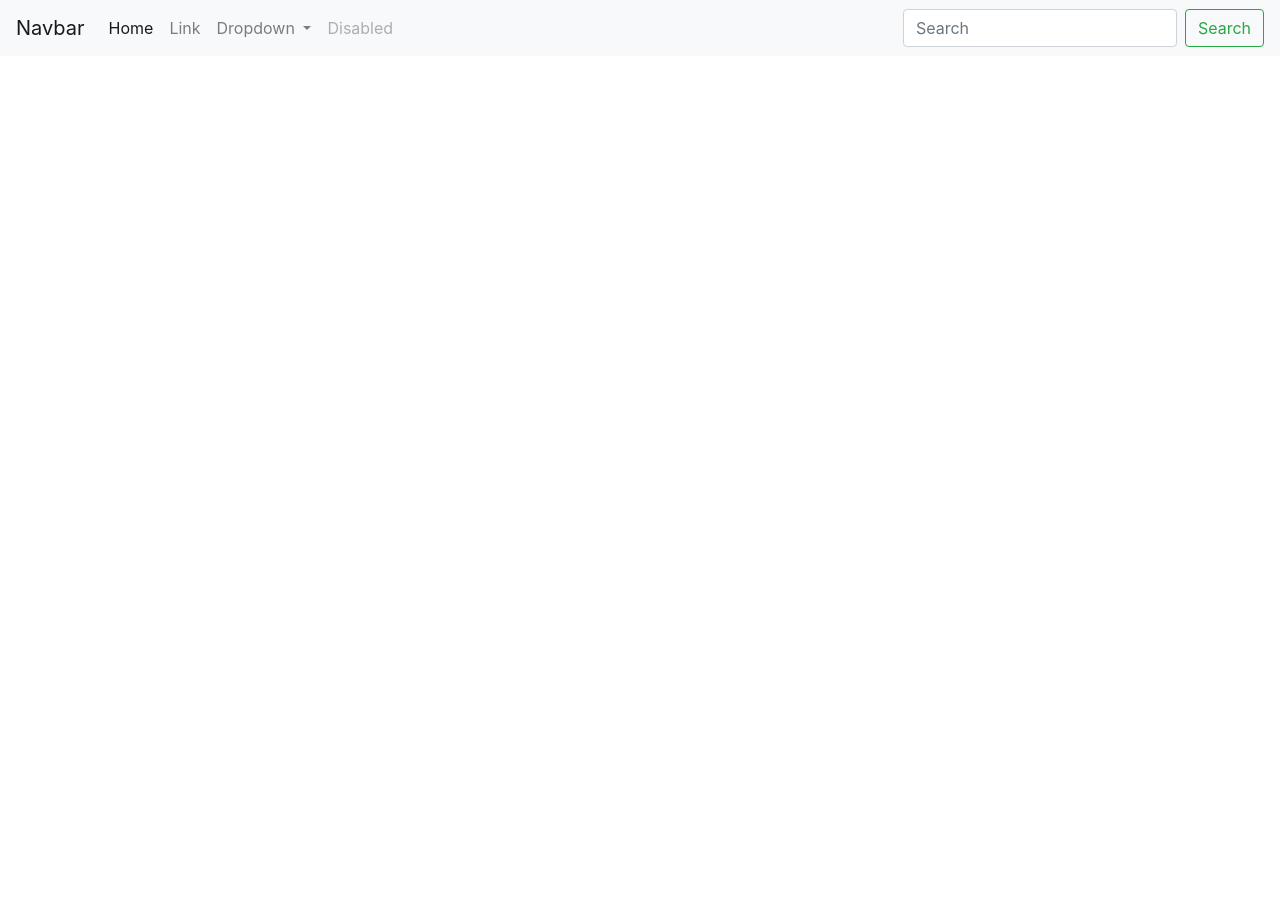
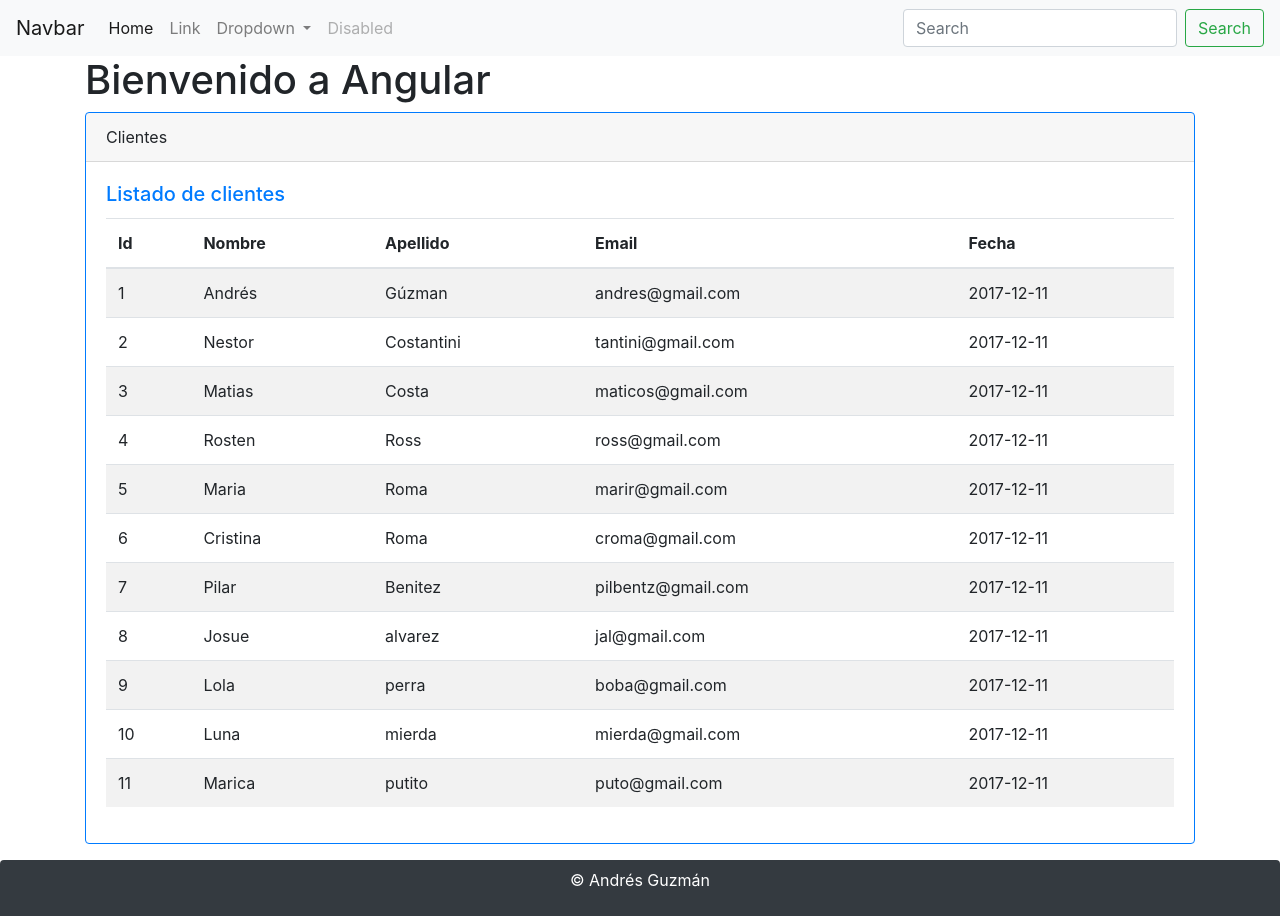
Before and after one commit to RostenRossDev/angular_spring_REST, an Angular app: page /clientes in a window 1280 px wide. Before the commit the page ends 800 px from the top, so only its background shows below. Built offline with nearby package versions, Linux system fonts and the light colour scheme.

Commit message:
Were created cliente component and cliente service

```diff
--- a/src/app/app.component.html
+++ b/src/app/app.component.html
@@ -6,14 +6,12 @@
 <!-- * * * * * * * * * Delete the template below * * * * * * * * * * -->
 <!-- * * * * * * * to get started with your project! * * * * * * * * -->
 <!-- * * * * * * * * * * * * * * * * * * * * * * * * * * * * * * * -->
-<app-header><app-header>
-
-<h1>{{title}}</h1>
-
-<ul>
-  <li>{{curso}}</li>
-  <li>Profesor: {{profesor}}</li>s
-</ul>
+<app-header></app-header>
+<div class="container">
+  <h1>{{title}}</h1>
+  <app-clientes></app-clientes>
+</div>
+<app-footer></app-footer>
 
 <!-- * * * * * * * * * * * * * * * * * * * * * * * * * * * * * * * -->
 <!-- * * * * * * * * * * * The content above * * * * * * * * * * * -->
--- /dev/null
+++ b/src/app/clientes/cliente.service.ts
@@ -0,0 +1,16 @@
+import { Injectable } from '@angular/core';
+import { CLIENTES } from  './clientes.json';
+import { Cliente } from './cliente';
+import { of, Observable } from 'rxjs'
+
+
+
+@Injectable()
+export class ClienteService {
+
+  constructor() { }
+
+  getClientes(): Observable<Cliente[]>{
+    return of (CLIENTES);
+  }
+}
--- /dev/null
+++ b/src/app/clientes/cliente.ts
@@ -0,0 +1,7 @@
+export class Cliente {
+  id: number;
+  nombre: string;
+  apellido: string;
+  createAt: string;
+  email: string;
+}
--- /dev/null
+++ b/src/app/clientes/clientes.component.html
@@ -0,0 +1,30 @@
+<div class="card border-primary mb-3">
+    <div class="card-header">Clientes</div>
+    <div class="card-body text-primary">
+        <h5 class="card-title">Listado de clientes</h5>
+
+        <table class="table table-border table-striped">
+          <thead>
+            <tr>
+              <th>Id</th>
+              <th>Nombre</th>
+              <th>Apellido</th>
+              <th>Email</th>
+              <th>Fecha</th>
+            </tr>
+          </thead>
+          <tbody>
+            <tr *ngFor="let cliente of clientes">
+              <td>{{cliente.id}}</td>
+              <td>{{cliente.nombre}}</td>
+              <td>{{cliente.apellido}}</td>
+              <td>{{cliente.email}}</td>
+              <td>{{cliente.createAt}}</td>
+            </tr>
+          </tbody>
+
+        </table>
+
+    </div>
+
+</div>
--- /dev/null
+++ b/src/app/clientes/clientes.component.ts
@@ -0,0 +1,22 @@
+import { Component, OnInit } from '@angular/core';
+import { Cliente } from './cliente';
+import { ClienteService } from './cliente.service';
+
+@Component({
+  selector: 'app-clientes',
+  templateUrl: './clientes.component.html'
+})
+export class ClientesComponent implements OnInit {
+
+  clientes: Cliente[];
+  constructor(private clienteService: ClienteService) {
+  }
+
+  ngOnInit(): void {
+     this.clienteService.getClientes().subscribe(
+       clientes => this.clientes = clientes //funcion anonima
+
+     );
+  }
+
+}
--- /dev/null
+++ b/src/app/clientes/clientes.json.ts
@@ -0,0 +1,14 @@
+import { Cliente} from './cliente';
+export const CLIENTES: Cliente[]=[
+  {id: 1, nombre: 'Andrés', apellido: 'Gúzman', email: 'andres@gmail.com', createAt: '2017-12-11'},
+  {id: 2, nombre: 'Nestor', apellido: 'Costantini', email: 'tantini@gmail.com', createAt: '2017-12-11'},
+  {id: 3, nombre: 'Matias', apellido: 'Costa', email: 'maticos@gmail.com', createAt: '2017-12-11'},
+  {id: 4, nombre: 'Rosten', apellido: 'Ross', email: 'ross@gmail.com', createAt: '2017-12-11'},
+  {id: 5, nombre: 'Maria', apellido: 'Roma', email: 'marir@gmail.com', createAt: '2017-12-11'},
+  {id: 6, nombre: 'Cristina', apellido: 'Roma', email: 'croma@gmail.com', createAt: '2017-12-11'},
+  {id: 7, nombre: 'Pilar', apellido: 'Benitez', email: 'pilbentz@gmail.com', createAt: '2017-12-11'},
+  {id: 8, nombre: 'Josue', apellido: 'alvarez', email: 'jal@gmail.com', createAt: '2017-12-11'},
+  {id: 9, nombre: 'Lola', apellido: 'perra', email: 'boba@gmail.com', createAt: '2017-12-11'},
+  {id: 10, nombre: 'Luna', apellido: 'mierda', email: 'mierda@gmail.com', createAt: '2017-12-11'},
+  {id: 11, nombre: 'Marica', apellido: 'putito', email: 'puto@gmail.com', createAt: '2017-12-11'},
+];
--- /dev/null
+++ b/src/app/directiva/directiva.component.html
@@ -0,0 +1,9 @@
+<button type="button" class="btn btn-primary my-3" (click)="setHabilitar()" name="button">{{habilitar==true ? 'Ocultar':  ' Mostrar'}}</button>
+<div class="card">
+  <div class="card-header">
+  Listado de cursos
+  </div>
+  <ul class="list-group"*ngIf="habilitar">
+    <li class="list-group-item" *ngFor="let curso of listaCurso">{{curso}}</li>
+  </ul>
+</div>
--- /dev/null
+++ b/src/app/directiva/directiva.component.ts
@@ -0,0 +1,15 @@
+import { Component } from '@angular/core';
+
+@Component({
+  selector: 'app-directiva',
+  templateUrl: './directiva.component.html',
+})
+export class DirectivaComponent {
+
+  listaCurso: string[]=['TypeScript','JavaScript','Java SE','C#','PHP'];
+  habilitar: boolean  = true;
+  constructor() { }
+    setHabilitar(): void{
+      this.habilitar = (this.habilitar == true)?  false:  true;
+    }
+}
--- /dev/null
+++ b/src/app/footer/footer.component.css
@@ -0,0 +1,6 @@
+.footer {
+  position: absolute;
+  bottom: 0xp;
+  height: 60px;
+  width: 100%;
+}
--- /dev/null
+++ b/src/app/footer/footer.component.html
@@ -0,0 +1,7 @@
+<footer class="bg-dark rounded-top text-center">
+  <div class="container py-2">
+    <p class="text-white">
+        &copy; {{ autor.nombre + ' ' + autor.apellido }}
+    </p>
+  </div>
+</footer>
--- a/src/app/footer/footer.component.ts
+++ b/src/app/footer/footer.component.ts
@@ -1,2 +1,11 @@
-export class Footer.Component {
+import { Component } from '@angular/core';
+
+@Component({
+  selector: 'app-footer',
+  templateUrl: './footer.component.html',
+  styleUrls: ['./footer.component.css']
+})
+
+export class FooterComponent {
+  public autor: any = {nombre: 'Andrés', apellido: 'Guzmán'};
 }
```
Also changed, not shown: src/app/app.module.ts (+9 -2 lines), 1 other file (tests, documents, lock files or other folders).
